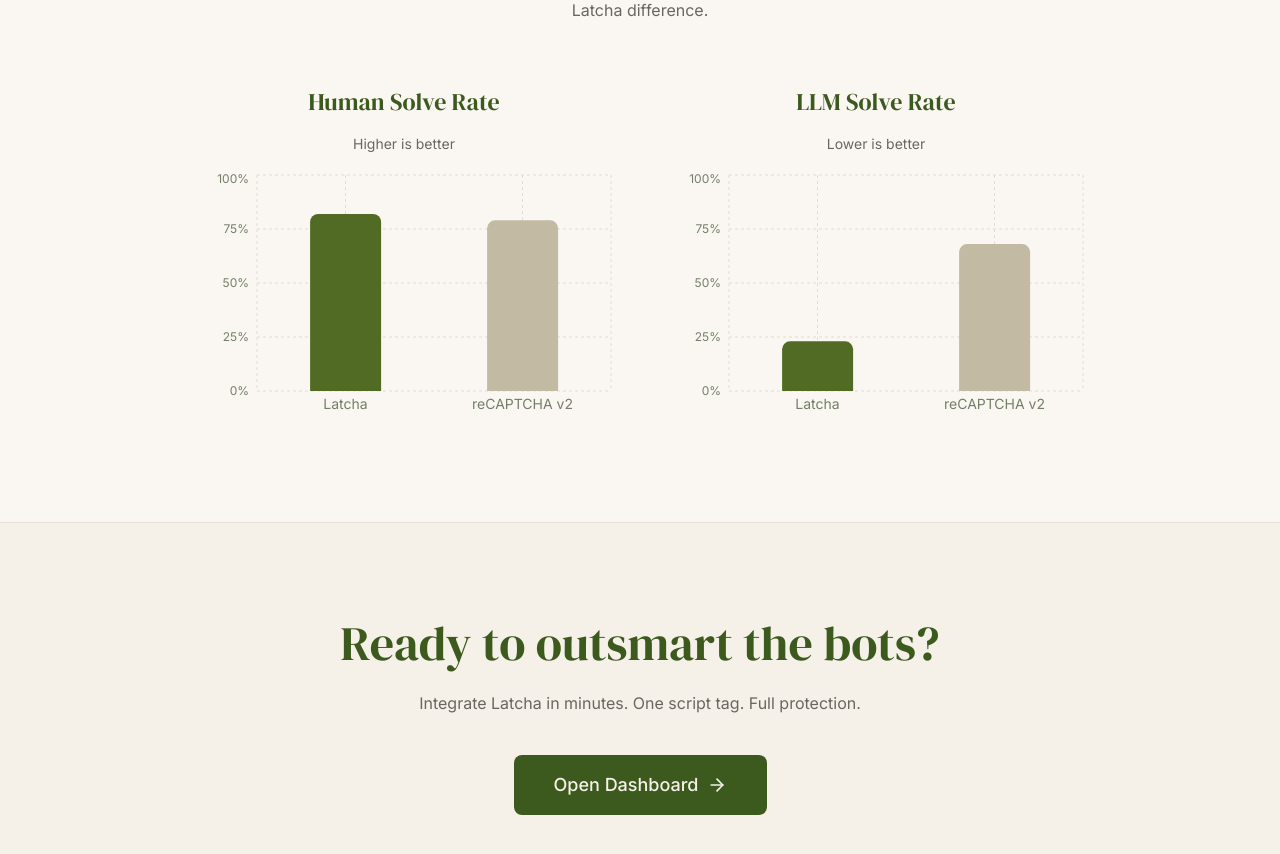
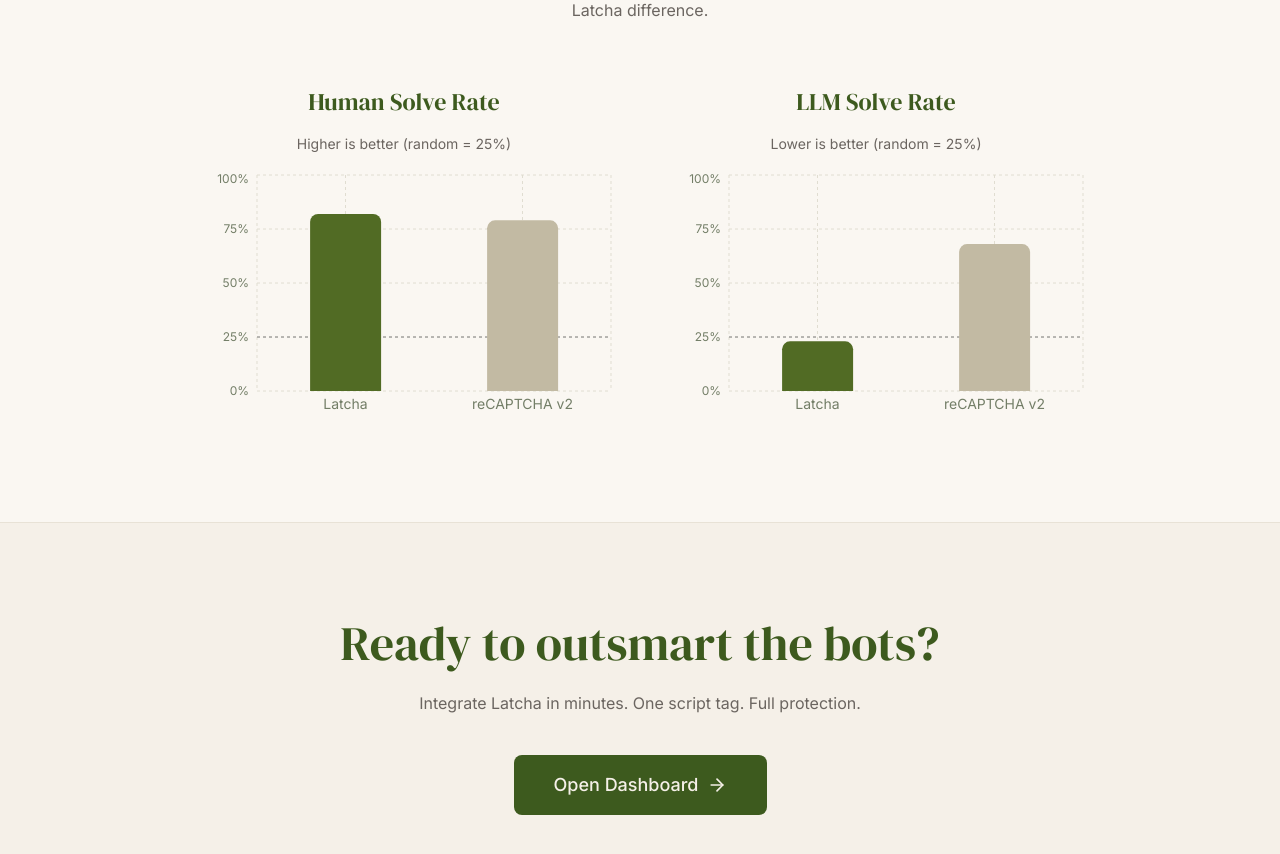
Before and after one commit to ekvanox/latcha, a Next.js app in the folder apps/web/: page / in a window 1280 px wide. Shown: the part 1240-2094 px from the top of the page. Built offline with nearby package versions, Linux system fonts and the light colour scheme.

Commit message:
feat: :art: show a random line
Signed-off-by: Erik Heimdal <63123731+ekvanox@users.noreply.github.com>

```diff
--- a/apps/web/src/components/StatsChart.tsx
+++ b/apps/web/src/components/StatsChart.tsx
@@ -9,6 +9,7 @@
   Tooltip,
   ResponsiveContainer,
   Cell,
+  ReferenceLine,
 } from "recharts";
 
 const humanData = [
@@ -25,10 +26,12 @@
   title,
   data,
   subtitle,
+  showRandomLine,
 }: {
   title: string;
   data: typeof humanData;
   subtitle: string;
+  showRandomLine?: boolean;
 }) => (
   <div className="flex flex-col items-center gap-4">
     <h3 className="text-2xl font-serif text-foreground">{title}</h3>
@@ -50,6 +53,15 @@
             tickLine={false}
             unit="%"
           />
+          {showRandomLine && (
+            <ReferenceLine
+              y={25}
+              stroke="hsl(0 0% 50%)"
+              strokeDasharray="3 3"
+              label={{ position: "right", value: "Random 25%" }}
+              zIndex={0}
+            />
+          )}
           <Tooltip
             contentStyle={{
               backgroundColor: "hsl(45 33% 94%)",
@@ -81,12 +93,14 @@
       <StatBar
         title="Human Solve Rate"
         data={humanData}
-        subtitle="Higher is better"
+        subtitle="Higher is better (random = 25%)"
+        showRandomLine
       />
       <StatBar
         title="LLM Solve Rate"
         data={botData}
-        subtitle="Lower is better"
+        subtitle="Lower is better (random = 25%)"
+        showRandomLine
       />
     </div>
   );
```
